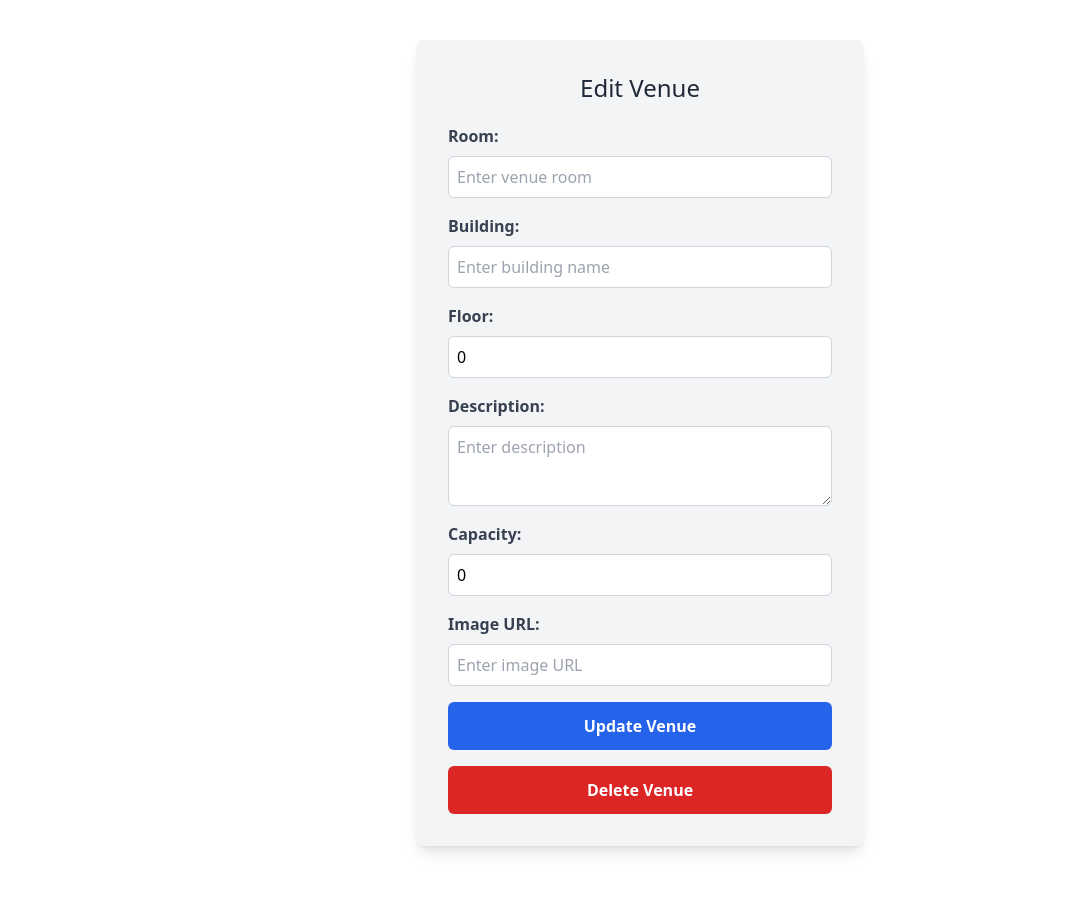
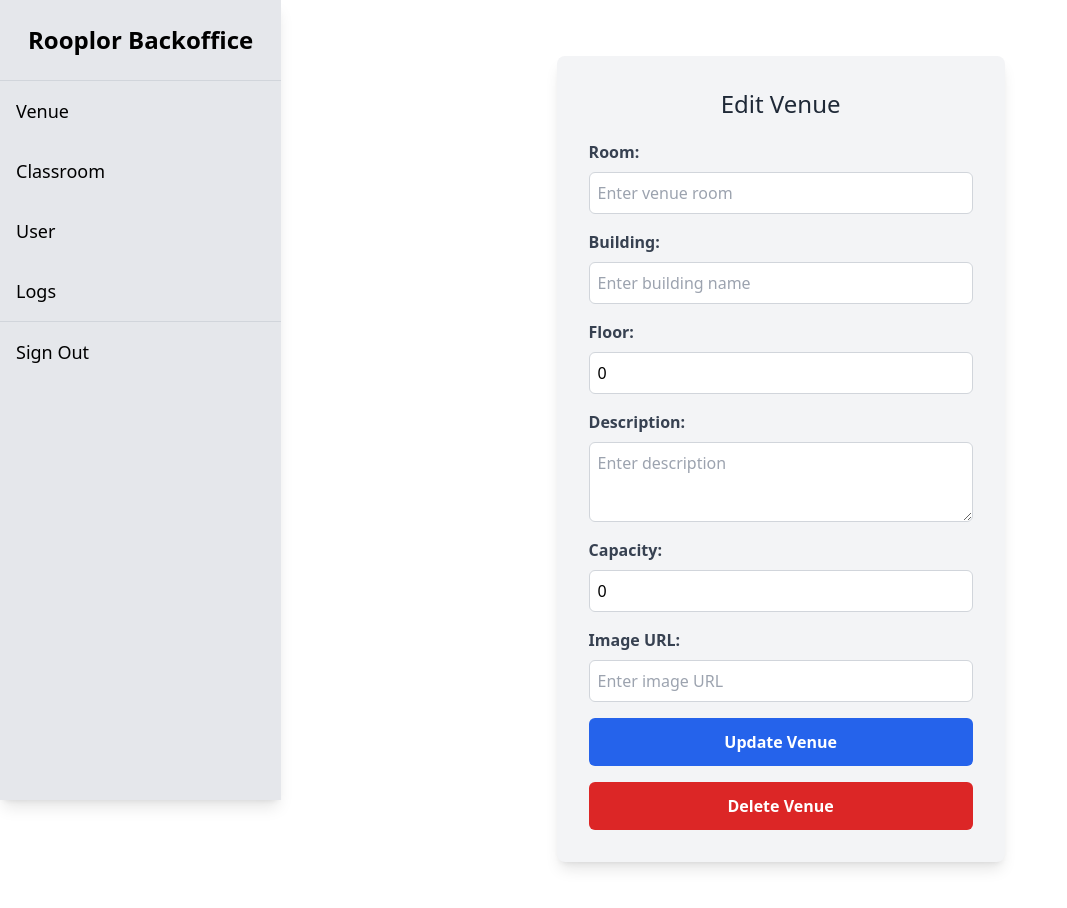
Before and after one commit to Rooplor/classcraft-backoffice, a Vue app: page /venue/1 in a window 1280 px wide. Shown: the top 908 px of the page, without its empty margins (0-1067 px from the left). Before the commit the page ends 886 px from the top, so only its background shows below. Built offline with nearby package versions, Linux system fonts and the light colour scheme; no server answers; sample sign-in values are in the browser's storage.

Commit message:
Create sidebar, Create layout

```diff
--- a/src/App.vue
+++ b/src/App.vue
@@ -5,7 +5,3 @@
 <template>
   <RouterView />
 </template>
-
-<style scoped>
-
-</style>
--- /dev/null
+++ b/src/components/Sidebar.vue
@@ -0,0 +1,58 @@
+<script setup>
+import { useRouter } from "vue-router";
+
+const router = useRouter();
+
+const logout = () => {
+  localStorage.removeItem('token');
+  router.push('/login');
+};
+</script>
+
+<template>
+  <div class="h-screen bg-gray-200 text-black shadow-lg">
+    <div class="flex items-center justify-center py-6 px-7 border-b border-gray-300">
+      <h1 class="text-2xl font-semibold">Rooplor Backoffice</h1>
+    </div>
+
+    <div class="flex flex-col flex-grow">
+      <router-link
+          to="/"
+          class="p-4 text-lg font-medium hover:bg-gray-300 hover:text-blue-500 transition"
+          exact-active-class="bg-blue-500 text-white"
+      >
+        Venue
+      </router-link>
+      <router-link
+          to="/class"
+          class="p-4 text-lg font-medium hover:bg-gray-300 hover:text-blue-500 transition"
+          exact-active-class="bg-blue-500 text-white"
+      >
+        Classroom
+      </router-link>
+      <router-link
+          to="/user"
+          class="p-4 text-lg font-medium hover:bg-gray-300 hover:text-blue-500 transition"
+          exact-active-class="bg-blue-500 text-white"
+      >
+        User
+      </router-link>
+      <router-link
+          to="/logs"
+          class="p-4 text-lg font-medium hover:bg-gray-300 hover:text-blue-500 transition"
+          exact-active-class="bg-blue-500 text-white"
+      >
+        Logs
+      </router-link>
+    </div>
+
+    <div class="mt-auto border-t border-gray-300">
+      <button
+          @click="logout"
+          class="w-full p-4 text-lg font-medium text-left hover:bg-red-500 hover:text-white transition"
+      >
+        Sign Out
+      </button>
+    </div>
+  </div>
+</template>
--- /dev/null
+++ b/src/layout.js
@@ -0,0 +1,8 @@
+// src/layout.js
+import DefaultLayout from './layouts/DefaultLayout.vue'
+import AuthLayout from './layouts/AuthLayout.vue'
+
+export const layouts = {
+  default: DefaultLayout,
+  auth: AuthLayout
+}
--- /dev/null
+++ b/src/layouts/AuthLayout.vue
@@ -0,0 +1,7 @@
+<template>
+  <div>
+    <main>
+      <router-view />
+    </main>
+  </div>
+</template>
--- /dev/null
+++ b/src/layouts/DefaultLayout.vue
@@ -0,0 +1,14 @@
+<script setup>
+import Sidebar from "@/components/Sidebar.vue";
+</script>
+
+<template>
+  <div class="flex">
+    <Sidebar />
+    <div class="flex-1">
+      <main class="p-4">
+        <router-view />
+      </main>
+    </div>
+  </div>
+</template>
--- a/src/views/LoginView.vue
+++ b/src/views/LoginView.vue
@@ -23,7 +23,7 @@ const handleLogin = async () => {
 
 <template>
   <div class="flex items-center justify-center min-h-screen bg-gray-100">
-    <div class="login-container max-w-md mx-auto p-5 border border-gray-300 rounded-lg shadow-md bg-white">
+    <div class="login-container max-w-md mx-auto p-5 border border-gray-300 w-[75%] md:w-[50%] rounded-2xl shadow-md bg-white">
       <h2 class="text-center mb-5 text-2xl font-semibold">Login</h2>
       <form @submit.prevent="handleLogin">
         <div class="form-group mb-4">
--- a/src/views/VenueFormView.vue
+++ b/src/views/VenueFormView.vue
@@ -30,11 +30,14 @@ const fetchVenue = async () => {
 }
 
 const handleDeleteVenue = async () => {
-  try {
-    await deleteVenue(route.params.id)
-    router.push('/')
-  } catch (error) {
-    console.error('Error deleting venue:', error)
+  const confirmed = window.confirm('Are you sure you want to delete this venue?')
+  if (confirmed) {
+    try {
+      await deleteVenue(route.params.id)
+      router.push('/')
+    } catch (error) {
+      console.error('Error deleting venue:', error)
+    }
   }
 }
 
--- a/src/views/HomeView.vue
+++ b/src/views/VenueView.vue
@@ -13,11 +13,6 @@ const fetchVenues = async () => {
   } catch (error) {
     console.error('Error fetching venues:', error)
   }
-}
-
-const logout = () => {
-  localStorage.removeItem('token')
-  router.push('/login')
 }
 
 onMounted(fetchVenues)
@@ -39,9 +34,6 @@ const goToCreatePage = () => {
 
 <template>
   <div class="home-container p-5 max-w-5xl mx-auto bg-white shadow-md rounded-lg">
-    <div class="container flex justify-end">
-      <button @click="logout" class="logout-btn px-3 py-2 bg-red-600 text-white text-sm font-semibold rounded-md transition-colors duration-300 hover:bg-red-700">Logout</button>
-    </div>
     <h1 class="page-title text-2xl font-semibold text-center mb-5 text-gray-800">Venue Management</h1>
     <div class="actions flex justify-between mb-5 gap-2">
       <input
@@ -65,11 +57,11 @@ const goToCreatePage = () => {
       </thead>
       <tbody>
       <tr v-for="venue in filteredVenues" :key="venue._id" class="hover:bg-gray-100">
-        <td class="p-3 border-b border-gray-300">{{ venue.room }}</td>
-        <td class="p-3 border-b border-gray-300">{{ venue.location?.building || 'N/A' }}</td>
-        <td class="p-3 border-b border-gray-300">{{ venue.location?.floor || 'N/A' }}</td>
-        <td class="p-3 border-b border-gray-300">{{ venue.description || 'N/A' }}</td>
-        <td class="p-3 border-b border-gray-300">{{ venue.capacity || 'N/A' }}</td>
+        <td class="p-3 border-b border-gray-300 truncate max-w-xs">{{ venue.room }}</td>
+        <td class="p-3 border-b border-gray-300 truncate max-w-xs">{{ venue.location?.building || 'N/A' }}</td>
+        <td class="p-3 border-b border-gray-300 truncate max-w-xs">{{ venue.location?.floor || 'N/A' }}</td>
+        <td class="p-3 border-b border-gray-300 truncate max-w-xs">{{ venue.description || 'N/A' }}</td>
+        <td class="p-3 border-b border-gray-300 truncate max-w-xs">{{ venue.capacity || 'N/A' }}</td>
         <td class="p-3 border-b border-gray-300">
           <button @click="goToEditPage(venue._id)" class="edit-btn px-3 py-2 bg-green-600 text-white text-sm font-semibold rounded-md transition-colors duration-300 hover:bg-green-700">Edit</button>
         </td>
```
Also changed, not shown: src/router/index.js (+20 -7 lines), 1 other file (tests, documents, lock files or other folders).
